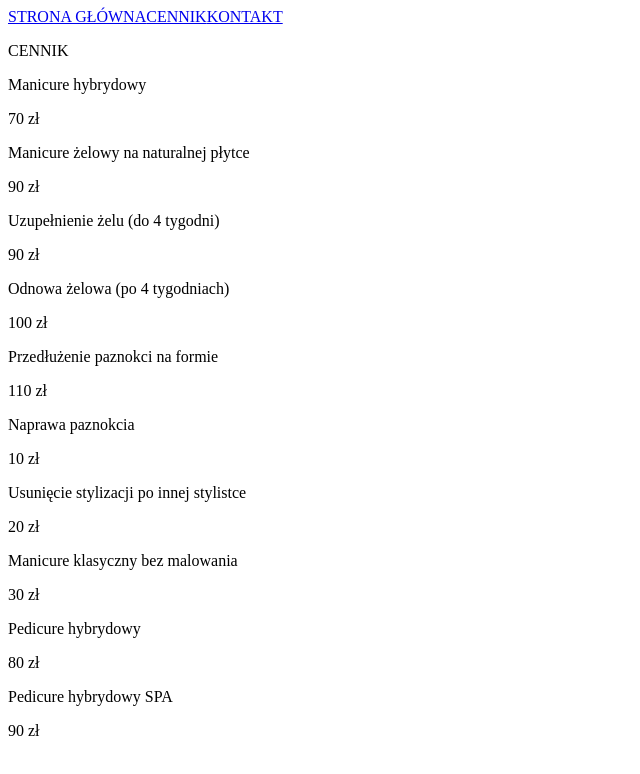
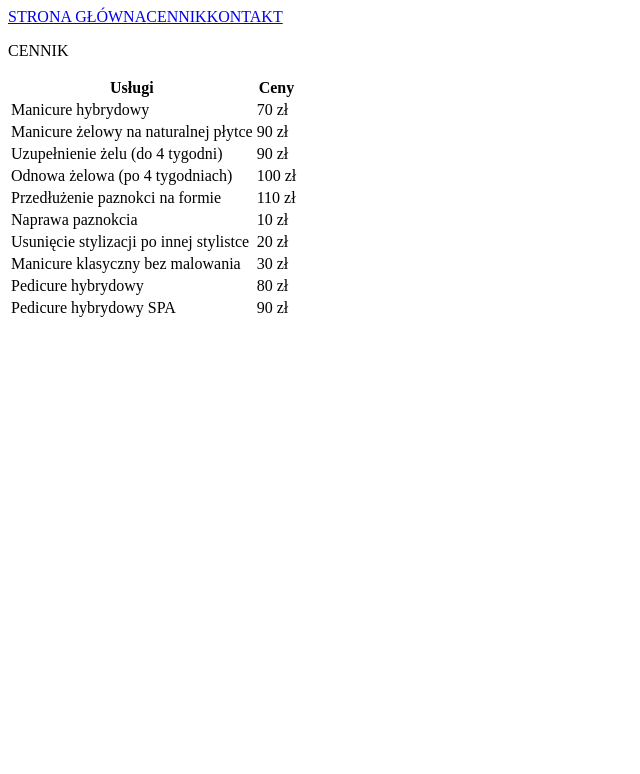
Before and after one commit to szymonzalarski98/nail-website, a Next.js app: page /cennik in a window 1280 px wide. Shown: the top 774 px of the page, without its empty margins (0-640 px from the left). Built offline with nearby package versions, Linux system fonts and the light colour scheme.

Commit message:
feat: pricing in html table

```diff
--- a/components/Row.js
+++ /dev/null
@@ -1,10 +0,0 @@
-export const Row = ({ name, price }) => (
-  <div className="flex-1 justify-between flex bg-gray-200 px-4 py-2 odd:bg-gray-100">
-    <div className="w-3/4 max-w-3/4">
-      <p className="overflow-clip overflow-hidden break-words">{name}</p>
-    </div>
-    <div>
-      <p className="text-right">{price} zł</p>
-    </div>
-  </div>
-);
--- a/pages/cennik.js
+++ b/pages/cennik.js
@@ -1,6 +1,48 @@
 import Head from "next/head";
-import { Row } from "../components/Row";
 import { NextSeo } from "next-seo";
+
+const services = [
+  {
+    name: "Manicure hybrydowy",
+    price: 70,
+  },
+  {
+    name: "Manicure żelowy na naturalnej płytce",
+    price: 90,
+  },
+  {
+    name: "Uzupełnienie żelu (do 4 tygodni)",
+    price: 90,
+  },
+  {
+    name: "Odnowa żelowa (po 4 tygodniach)",
+    price: 100,
+  },
+  {
+    name: "Przedłużenie paznokci na formie",
+    price: 110,
+  },
+  {
+    name: "Naprawa paznokcia",
+    price: 10,
+  },
+  {
+    name: "Usunięcie stylizacji po innej stylistce",
+    price: 20,
+  },
+  {
+    name: "Manicure klasyczny bez malowania",
+    price: 30,
+  },
+  {
+    name: "Pedicure hybrydowy",
+    price: 80,
+  },
+  {
+    name: "Pedicure hybrydowy SPA",
+    price: 90,
+  },
+];
 
 export default function Home() {
   return (
@@ -67,17 +109,27 @@ export default function Home() {
       <div className="container mx-auto mb-20">
         <div className="flex flex-row">
           <div className="hidden lg:block w-1/6"></div>
-          <div className="flex-col w-full px-4 md:px-4">
-            <Row name="Manicure hybrydowy" price="70" />
-            <Row name="Manicure żelowy na naturalnej płytce" price="90" />
-            <Row name="Uzupełnienie żelu (do 4 tygodni)" price="90" />
-            <Row name="Odnowa żelowa (po 4 tygodniach)" price="100" />
-            <Row name="Przedłużenie paznokci na formie" price="110" />
-            <Row name="Naprawa paznokcia" price="10" />
-            <Row name="Usunięcie stylizacji po innej stylistce" price="20" />
-            <Row name="Manicure klasyczny bez malowania	" price="30" />
-            <Row name="Pedicure hybrydowy	" price="80" />
-            <Row name="Pedicure hybrydowy SPA	" price="90" />
+          <div className="w-full px-4 md:px-4">
+            <table className="w-full">
+              <thead>
+                <tr>
+                  <th className="text-left pl-4 pb-4">Usługi</th>
+                  <th className="text-right pr-4 pb-4">Ceny</th>
+                </tr>
+              </thead>
+              <tbody className="mt-8">
+                {services.map((service) => (
+                  <tr className="bg-gray-200 px-4 py-2 odd:bg-gray-100 cursor-default">
+                    <td className="px-4 py-2 overflow-clip overflow-hidden break-words">
+                      {service.name}
+                    </td>
+                    <td className="px-4 py-2 text-right font-medium">
+                      {service.price} zł
+                    </td>
+                  </tr>
+                ))}
+              </tbody>
+            </table>
           </div>
           <div className="hidden lg:block w-1/6"></div>
         </div>
```
Also changed, not shown: components/AboutMe.js (+21 -3 lines).
